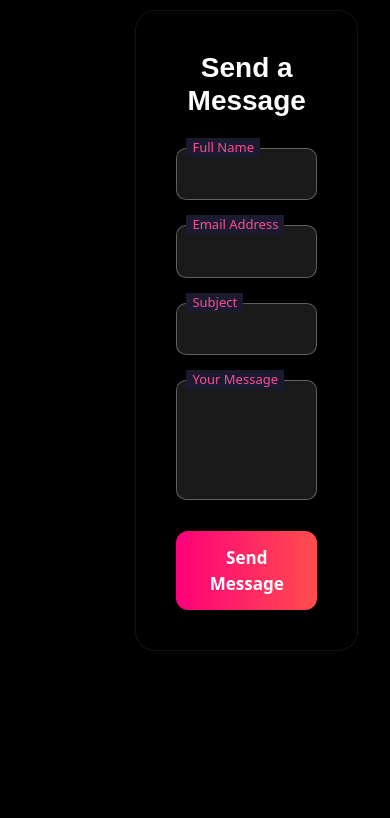
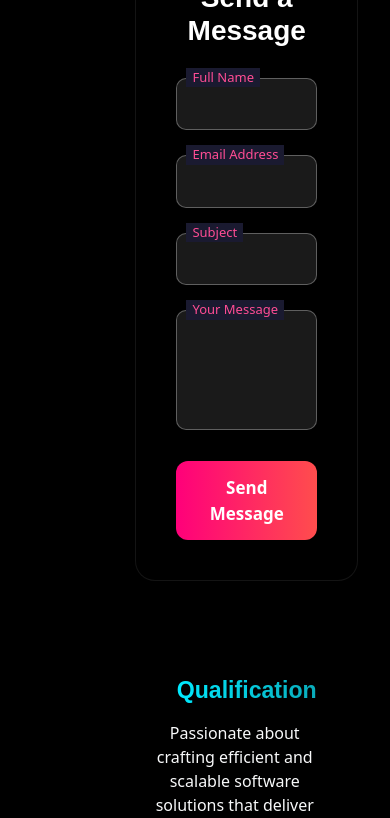
Before and after one commit to vikas-nagarwal/my-react-app, a React (Create React App) app: page / in a window 390 px wide. Shown: the part 5446-6264 px from the top of the page. Built offline with nearby package versions, Linux system fonts and the light colour scheme.

Commit message:
update
update

```diff
--- a/src/App.css
+++ b/src/App.css
@@ -286,7 +286,6 @@ p {
 .contactSuperSection {
   background: black;
   color: #fff;
-  padding: 70px 0;
   position: relative;
 }
 
@@ -590,3 +589,25 @@ p {
   color: #09abba; /* hover par color change */
   border-color: #00eaff; /* hover par border color change */
 }
+.qualification-section {
+  background: black;
+}
+
+.qual-gradient {
+  background: linear-gradient(90deg, #00eaff, #09abba);
+  -webkit-background-clip: text;
+  -webkit-text-fill-color: transparent;
+}
+
+.qual-box {
+  background: rgba(255, 255, 255, 0.05);
+  border: 1px solid rgba(0, 255, 255, 0.2);
+  backdrop-filter: blur(6px);
+  transition: 0.3s ease-in-out;
+}
+
+.qual-box:hover {
+  transform: translateY(-8px) scale(1.02);
+  border-color: #00eaff;
+  box-shadow: 0 10px 25px rgba(0, 238, 255, 0.3);
+}
--- a/src/Page/Home.js
+++ b/src/Page/Home.js
@@ -237,7 +237,7 @@ const Home = () => {
 
       {/* profile section */}
 
-      <div id= "work" className="container mt-5">
+      <div id="work" className="container mt-5">
         <h1 className="text-center mb-4">Work History</h1>
         <div className="row">
           {workHistory.map((job, index) => (
@@ -344,28 +344,31 @@ const Home = () => {
       </div>
 
       {/* qualification section */}
-      <section className="qulification-section py-5">
+      <section className="qualification-section py-5">
         <div className="container">
           <div className="row g-4">
-            <h3 class="text-center text-white"> qulification</h3>
-            <div className="row">
-              <div className="col-12 col-md-2"></div>
+            {/* Heading */}
+            <h3 className="text-center text-white fw-bold mb-3">
+              <span className="qual-gradient">Qualification</span>
+            </h3>
+
+            {/* Paragraph */}
+            <div className="row justify-content-center">
               <div className="col-12 col-md-8">
-                <p className="text-center">
+                <p className="text-center text-light">
                   Passionate about crafting efficient and scalable software
-                  solutions Passionate about crafting efficient and scalable
-                  software solutions Passionate about crafting efficient and
-                  scalable software solutions
+                  solutions that deliver real value. Dedicated to continuous
+                  learning and improvement in every project.
                 </p>
               </div>
-              <div className="col-12 col-md-2"></div>
             </div>
 
+            {/* Cards */}
             {qulification.map((item, index) => (
               <div key={index} className="col-12 col-md-6 col-lg-4">
-                <div className="qual-box p-4 rounded shadow">
+                <div className="qual-box p-4 rounded-4 shadow-lg text-white">
                   <h4 className="mb-2">{item.title}</h4>
-                  <p className="mb-0">{item.description}</p>
+                  <p className="mb-0 opacity-75">{item.description}</p>
                 </div>
               </div>
             ))}
```
